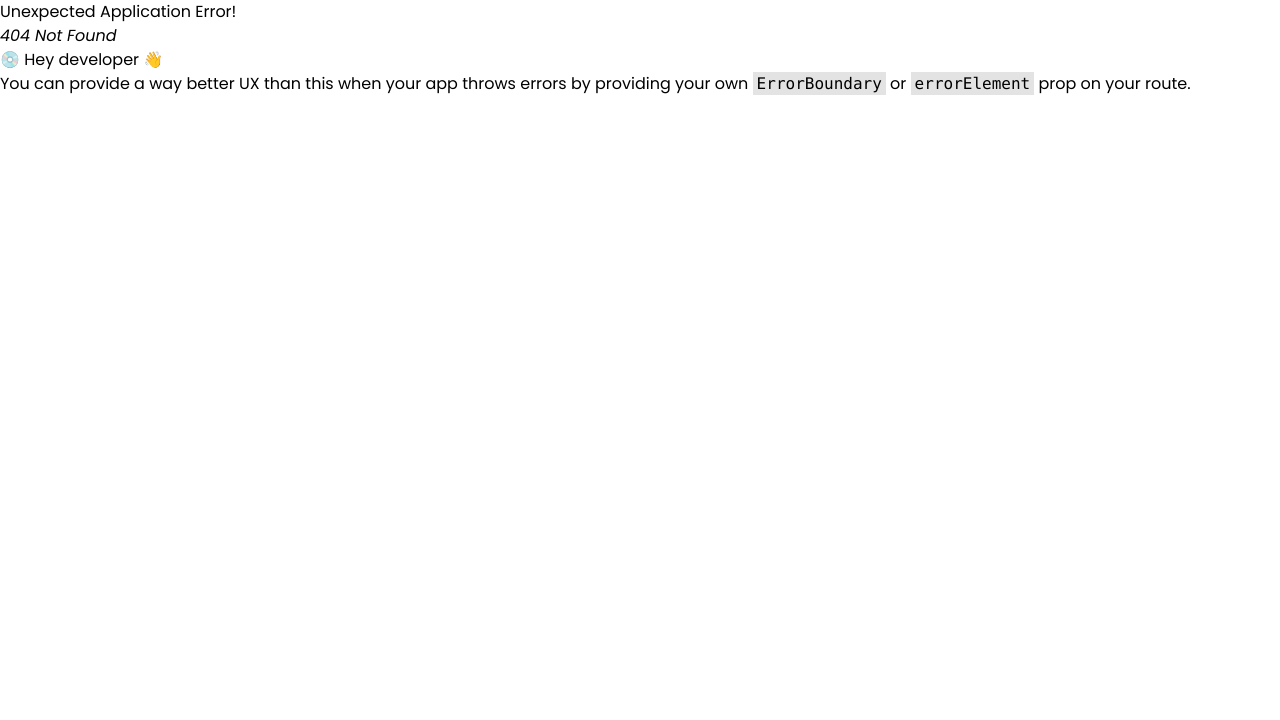
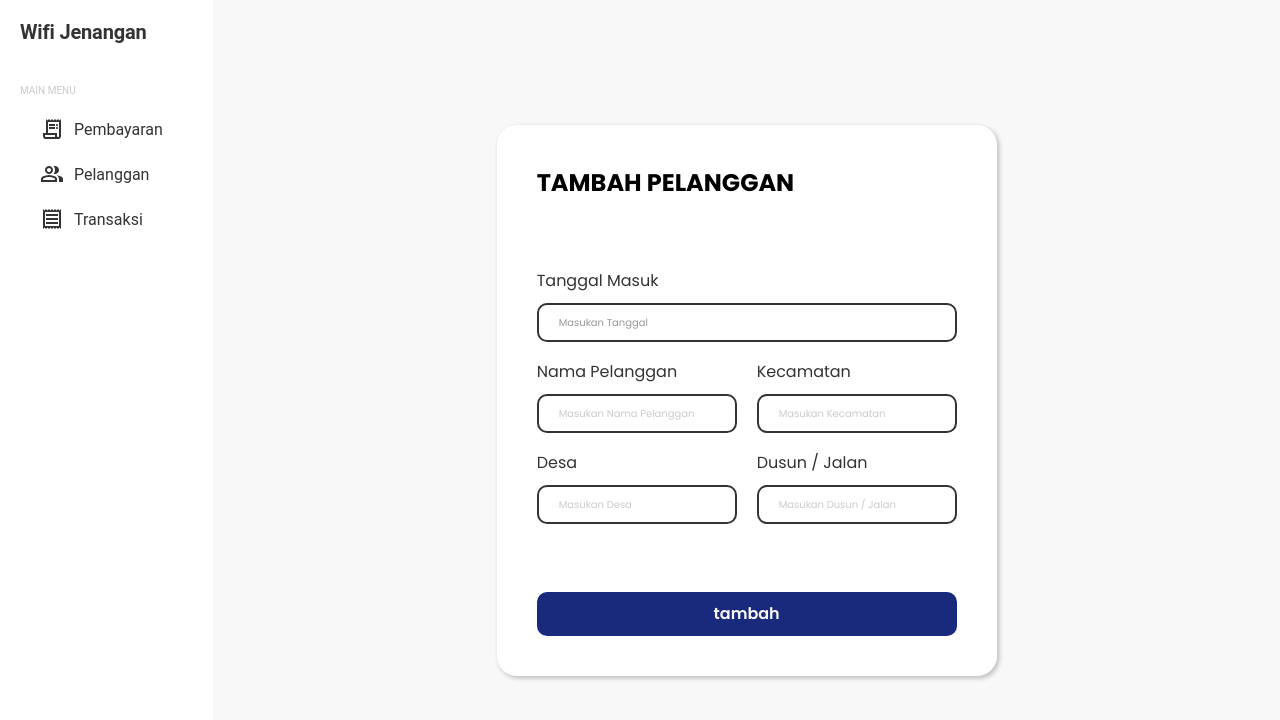
Before and after one commit to AIDILYOWIE/wifi-dashboard, a React (Vite) app: page /pelanggan/add in a window 1280 px wide. Before the commit this address had no page. Shown: the top 720 px of the page. Built offline with nearby package versions, Linux system fonts and the light colour scheme; a web font is replaced by a local one.

Commit message:
add form tambah pelanggan

```diff
--- a/src/Components/Elements/Button.jsx
+++ b/src/Components/Elements/Button.jsx
@@ -77,9 +77,10 @@ export const ButtonnSidebar = ({
   );
 };
 
-export const ButtonV2 = () => {
+export const ButtonV2 = ({to = '/'}) => {
   const image = "../../../public/icon/add.svg";
   return (
+    <Link to={to}>
       <button className="w-max flex items-center px-[20px] py-[10px] rounded-[10px] bg-primary gap-[10px] cursor-pointer">
         <Box
           sx={{
@@ -98,6 +99,7 @@ export const ButtonV2 = () => {
           Tambah Pelanggan
         </p>
       </button>
+    </Link>
   );
 };
 
@@ -133,7 +135,9 @@ export const ButtonAction = ({ type }) => {
   }
 
   return (
-    <button className={`w-max h-max p-[10px] rounded-[10px] flex justify-center items-center ${background} cursor-pointer `}>
+    <button
+      className={`w-max h-max p-[10px] rounded-[10px] flex justify-center items-center ${background} cursor-pointer `}
+    >
       <Box
         sx={{
           width: 18,
--- a/src/Components/Elements/Input.jsx
+++ b/src/Components/Elements/Input.jsx
@@ -3,7 +3,7 @@ import React, { useState, useRef, useEffect } from "react";
 import { color } from "../../typhograpy";
 import { dataPelanggan } from "../../data";
 
-export const DateInput = () => {
+export const DateInput = ({label = 'Tanggal'}) => {
   const [selectedDate, setSelectedDate] = useState(null);
   const [isCalendarOpen, setIsCalendarOpen] = useState(false);
   const [currentMonth, setCurrentMonth] = useState(new Date());
@@ -91,10 +91,10 @@ export const DateInput = () => {
           onClick={() => handleDateSelect(date)}
           className={`w-10 h-10 rounded-lg text-sm font-medium transition-all duration-200 hover:bg-blue-100 ${
             isSelected
-              ? "bg-blue-500 text-white hover:bg-blue-600"
+              ? "bg-primary text-white hover:bg-blue-600"
               : isToday
-              ? "bg-blue-50 text-blue-600"
-              : "text-gray-700 hover:text-blue-600"
+              ? "bg-blue-50 text-primary"
+              : "text-text hover:text-primary"
           }`}
         >
           {day}
@@ -134,7 +134,7 @@ export const DateInput = () => {
           <label
             className={`text-text transition-all duration-200 pointer-events-none top-3 text-[16px] font-normal`}
           >
-            Tanggal
+            {label}
           </label>
           <input
             ref={inputRef}
@@ -142,7 +142,7 @@ export const DateInput = () => {
             value={formatDate(selectedDate)}
             onClick={handleInputClick}
             readOnly
-            className={`w-full border-2 px-2 py-1 text-[10px] rounded-lg focus:outline-none transition-all duration-200 cursor-pointer hover:border-gray-300 bg-white`}
+            className={`w-full border-2 px-[20px] py-[10px] text-[10px] rounded-[10px] focus:outline-none transition-all duration-200 cursor-pointer hover:border-gray-300 bg-white`}
             placeholder="Masukan Tanggal"
           />
         </div>
@@ -246,7 +246,7 @@ export const DistrictInput = () => {
             onClick={() =>
               setIsSubDistrictDropdownOpen(!isSubDistrictDropdownOpen)
             }
-            className="w-full px-2 py-1 border-2 rounded-lg focus:outline-none transition-all duration-200 cursor-pointer hover:border-gray-300 bg-white text-left flex items-center justify-between"
+            className="w-full px-[20px] py-[10px] border-2 rounded-[10px] focus:outline-none transition-all duration-200 cursor-pointer hover:border-gray-300 bg-white text-left flex items-center justify-between"
           >
             <span
               className={`${
@@ -290,6 +290,16 @@ export const DistrictInput = () => {
     </div>
   );
 };
+
+export const NormalInput = ({label, placeholder}) => {
+  return (
+    <div className="w-full flex flex-col gap-[10px]">
+      <label htmlFor="" className="text-text text-[16px]">{label}</label>
+      <input type="text" placeholder={placeholder} className="w-full focus:outline-none focus:text-text border-2 border-text px-[20px] py-[10px] font-reguler text-[10px] text-other rounded-[10px]
+      "/>
+    </div>
+  )
+}
 
 // export const OrderForm = () => {
 //   // Form state
--- a/src/Components/Elements/TableStructure.jsx
+++ b/src/Components/Elements/TableStructure.jsx
@@ -16,7 +16,7 @@ export const TableBody = ({
 }) => {
   return (
     <div
-      className={`${width} h-[54px]  text-left bg-white ${ type != 'action' ? 'px-[20px] py-[15px]' : 'py-[5px] px-[10px]'} border-b-1 border-border flex  gap-[10px]`}
+      className={`${width} h-[54px]  text-left bg-white ${ type != 'action' ? 'px-[20px] py-[15px]' : 'py-[5px] px-[10px]'} border-b-1 border-border flex items-center gap-[10px]`}
     >
       {type == "default" ? (
         <p className="text-text text-[16px] font-light">{value}</p>
--- a/src/Components/Fragments/Form.jsx
+++ b/src/Components/Fragments/Form.jsx
@@ -1,6 +1,6 @@
-import { DateInput, DistrictInput } from "../Elements/Input";
+import { DateInput, DistrictInput, NormalInput } from "../Elements/Input";
 
-const FormPembayaran = () => {
+export const FormPembayaran = () => {
   return (
     <div className="w-full flex flex-col justify-center items-center gap-[24px]">
       <div className="w-full grid grid-cols-1 h-max gap-[20px]">
@@ -13,4 +13,26 @@ const FormPembayaran = () => {
   );
 };
 
-export default FormPembayaran
+export const FormAddPelanggan = () => {
+  return (
+    <div className="w-full flex flex-col justify-center items-center gap-[18px]">
+      <div className="w-full grid grid-cols-1 h-max">
+        <DateInput label={'Tanggal Masuk'}/>
+      </div>
+      <div className="w-full grid grid-cols-2 h-max gap-[20px]">
+        <NormalInput
+          label={"Nama Pelanggan"}
+          placeholder={"Masukan Nama Pelanggan"}
+        />
+        <NormalInput label={"Kecamatan"} placeholder={"Masukan Kecamatan"} />
+      </div>
+      <div className="w-full grid grid-cols-2 h-max gap-[20px]">
+        <NormalInput label={"Desa"} placeholder={"Masukan Desa"} />
+        <NormalInput
+          label={"Dusun / Jalan"}
+          placeholder={"Masukan Dusun / Jalan"}
+        />
+      </div>
+    </div>
+  );
+};
--- a/src/Components/Fragments/Table.jsx
+++ b/src/Components/Fragments/Table.jsx
@@ -38,7 +38,7 @@ export const TablePelanggan = () => {
         <TableHead value="Desa" />
         {dataPelanggan &&
           dataPelanggan.map((item, i) => (
-            <TableBody key={i} value={item.Desa} />
+            <TableBody key={i} value={item.desa} />
           ))}
       </div>
 
--- a/src/Components/Layouts/Form.jsx
+++ b/src/Components/Layouts/Form.jsx
@@ -1,31 +1,24 @@
 import { Box } from "@mui/material";
 import { color } from "../../typhograpy";
 import { NormalButton } from "../Elements/Button";
-import FormPembayaran from "../Fragments/Form";
+import { Outlet } from "react-router-dom";
 
-export const Form = () => {
+export const Form = ({ title, textButton, children }) => {
   return (
     <div
-    style={{
+      style={{
         boxShadow: `2px 2px 5px rgba(0, 0, 0, 25%)`,
-    }}
-      className={`w-[430px] h-max flex flex-col justify-center items-start bg-[white] p-[40px] gap-[68px] rounded-[20px] `}
+      }}
+      className={`${title == 'Pembayaran' ? 'w-[450px]' : 'w-[500px]'} h-max flex flex-col justify-center items-start bg-[white] p-[40px] gap-[68px] rounded-[20px] `}
     >
       <div className="w-full">
         <h1 className="text-[24px] font-bold">
-          FORM{" "}
-          <span
-            style={{
-              color: color.primaryColor,
-            }}
-          >
-            PEMBAYARAN
-          </span>
+          {title}
         </h1>
       </div>
-            <FormPembayaran/>
+      {children}
       <div className="w-full">
-        <NormalButton text={"tambah"} />
+        <NormalButton text={textButton} />
       </div>
     </div>
   );
--- /dev/null
+++ b/src/Pages/AddPelanggan.jsx
@@ -0,0 +1,14 @@
+import { FormAddPelanggan } from "../Components/Fragments/Form"
+import { Form } from "../Components/Layouts/Form"
+
+const AddPelanggan = () => {
+    return (
+        <div className="w-full h-full flex justify-center items-center">
+            <Form title={'TAMBAH PELANGGAN'} textButton={'tambah'}>
+                <FormAddPelanggan/>
+            </Form>
+        </div>
+    )
+}
+
+export default AddPelanggan
--- /dev/null
+++ b/src/Pages/EditPelanggan.jsx
@@ -0,0 +1,12 @@
+import { FormAddPelanggan } from "../Components/Fragments/Form";
+import { Form } from "../Components/Layouts/Form";
+
+const EditPelanggan = () => {
+  return (
+    <div className="w-full h-full flex justify-center items-center">
+      <Form title={"TAMBAH PELANGGAN"} textButton={"tambah"}>
+        <FormAddPelanggan />
+      </Form>
+    </div>
+  );
+};
--- a/src/Pages/Pelanggan.jsx
+++ b/src/Pages/Pelanggan.jsx
@@ -10,7 +10,7 @@ const Pelanggan = () => {
           <MySearch />
         </div>
         <div className="w-full flex justify-end">
-            <ButtonV2/>
+            <ButtonV2 to={'/pelanggan/add'}/>
         </div>
       </div>
       <div className="w-full">
--- a/src/Pages/Pembayaran.jsx
+++ b/src/Pages/Pembayaran.jsx
@@ -1,9 +1,12 @@
+import { FormPembayaran } from "../Components/Fragments/Form";
 import { Form } from "../Components/Layouts/Form";
 
 const Pembayaran = () => {
   return (
     <div className="w-full h-full flex justify-center items-center ">
-      <Form />
+      <Form title={'Pembayaran'} textButton={'tambah'}>
+        <FormPembayaran/>
+      </Form>
     </div>
   );
 };
--- a/src/index.css
+++ b/src/index.css
@@ -2,6 +2,7 @@
 @import "tailwindcss";
 @theme {
   --color-primary: #19297C;
+  --color-other: #979797;
   --color-border: rgba(202, 202, 202, 50%);
   --color-text: #333333;
   --color-background: #F8F8F8;
--- a/src/main.jsx
+++ b/src/main.jsx
@@ -7,6 +7,7 @@ import MainLayout from "./Components/Layouts/MainLayout";
 import Pembayaran from "./Pages/Pembayaran";
 import Pelanggan from "./Pages/Pelanggan";
 import Transaksi from "./Pages/Transaksi";
+import AddPelanggan from "./Pages/AddPelanggan";
 
 const router = createBrowserRouter([
   {
@@ -22,6 +23,10 @@ const router = createBrowserRouter([
         element: <Pelanggan/>
       },
       {
+        path: '/pelanggan/add',
+        element: <AddPelanggan/>
+      },
+      {
         path: '/transaksi',
         element: <Transaksi/>
       }
```
Lines whose indentation alone changed are shown as unchanged.
